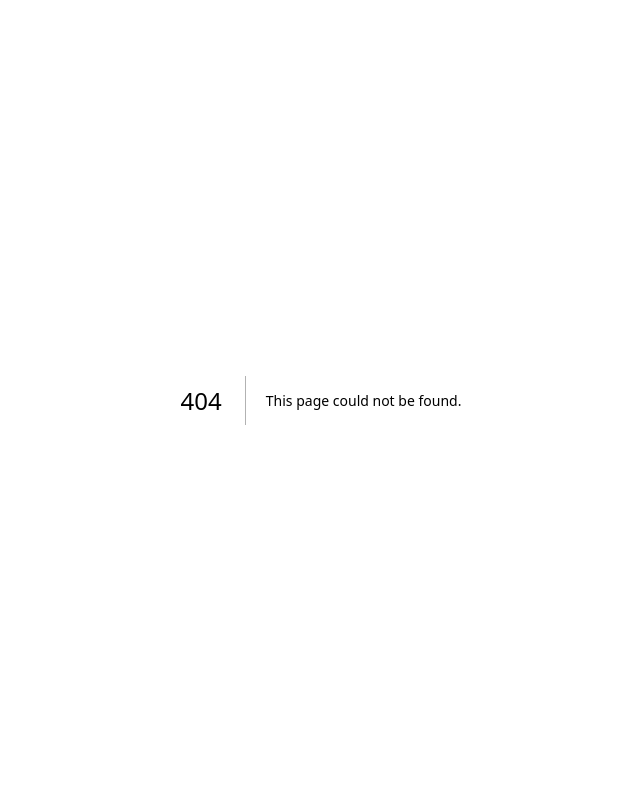
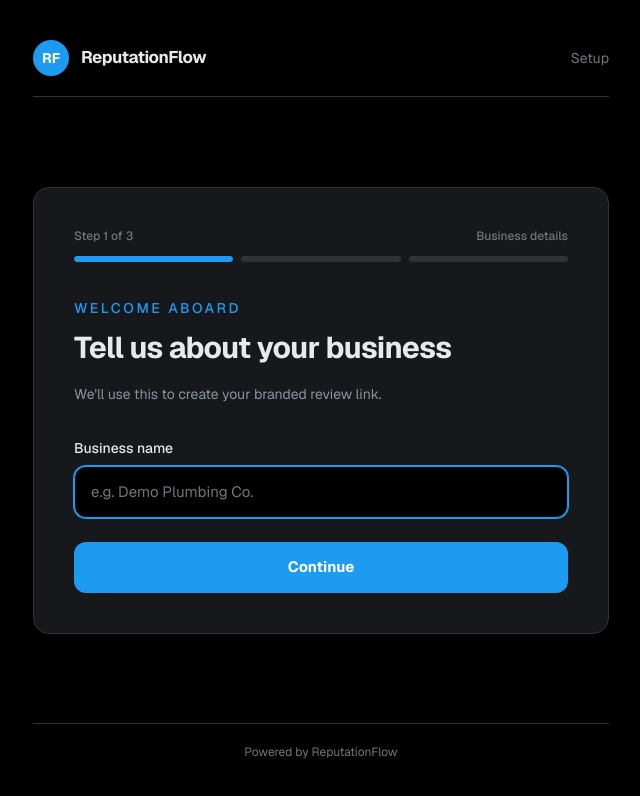
Before and after one commit to godswillphilip831-design/reputationflow, a Next.js app: page /onboarding in a window 1280 px wide. Before the commit this address had no page. Shown: the top 796 px of the page, without its empty margins (319-959 px from the left). Built offline with nearby package versions, Linux system fonts and the light colour scheme.

Commit message:
Add professional onboarding flow

```diff
--- /dev/null
+++ b/src/app/onboarding/page.tsx
@@ -0,0 +1,155 @@
+"use client";
+
+import { useRouter } from "next/navigation";
+import { useEffect, useState, type FormEvent } from "react";
+
+function createSlug(name: string) {
+  return name
+    .trim()
+    .toLowerCase()
+    .replace(/[^a-z0-9]+/g, "-")
+    .replace(/^-+|-+$/g, "");
+}
+
+export default function OnboardingPage() {
+  const router = useRouter();
+  const [step, setStep] = useState(1);
+  const [name, setName] = useState("");
+  const [slug, setSlug] = useState("");
+  const [googleUrl, setGoogleUrl] = useState("");
+  const [urlError, setUrlError] = useState("");
+  const [origin, setOrigin] = useState("");
+
+  useEffect(() => {
+    setOrigin(window.location.origin);
+  }, []);
+
+  function handleBusinessSubmit(event: FormEvent<HTMLFormElement>) {
+    event.preventDefault();
+    const nextSlug = createSlug(name);
+    if (!nextSlug) {
+      return;
+    }
+    setSlug(nextSlug);
+    setStep(2);
+  }
+
+  function handleGoogleSubmit(event: FormEvent<HTMLFormElement>) {
+    event.preventDefault();
+    const normalizedUrl = googleUrl.trim();
+    if (!/google|g\.page/i.test(normalizedUrl)) {
+      setUrlError("Enter a valid Google review link to continue.");
+      return;
+    }
+    setUrlError("");
+    setGoogleUrl(normalizedUrl);
+    setStep(3);
+  }
+
+  function finishOnboarding() {
+    localStorage.setItem(
+      "rf_business",
+      JSON.stringify({ name: name.trim(), slug, googleUrl }),
+    );
+    router.push("/dashboard");
+  }
+
+  return (
+    <main className="flex min-h-screen flex-1 flex-col bg-black px-5 py-6 text-[#e7e9ea] sm:px-8 sm:py-10">
+      <div className="mx-auto flex w-full max-w-xl flex-1 flex-col">
+        <header className="flex items-center justify-between border-b border-[#2f3336] pb-5">
+          <div className="flex items-center gap-3">
+            <div className="flex h-9 w-9 items-center justify-center rounded-full bg-[#1d9bf0] text-sm font-bold text-white">
+              RF
+            </div>
+            <span className="text-[17px] font-bold tracking-tight">ReputationFlow</span>
+          </div>
+          <span className="text-sm text-[#71767b]">Setup</span>
+        </header>
+
+        <section className="flex flex-1 items-center py-10 sm:py-16">
+          <div className="w-full rounded-2xl border border-[#2f3336] bg-[#16181c] p-6 shadow-2xl shadow-black/40 sm:p-10">
+            <div className="mb-9">
+              <div className="mb-3 flex items-center justify-between text-xs font-medium text-[#71767b]">
+                <span>Step {step} of 3</span>
+                <span>{step === 1 ? "Business details" : step === 2 ? "Google reviews" : "Review setup"}</span>
+              </div>
+              <div aria-label={`Step ${step} of 3`} className="flex gap-2" role="progressbar" aria-valuemax={3} aria-valuemin={1} aria-valuenow={step}>
+                {[1, 2, 3].map((item) => (
+                  <div className="h-1.5 flex-1 overflow-hidden rounded-full bg-[#2f3336]" key={item}>
+                    <div className={`h-full rounded-full bg-[#1d9bf0] transition-all ${item <= step ? "w-full" : "w-0"}`} />
+                  </div>
+                ))}
+              </div>
+            </div>
+
+            {step === 1 && (
+              <form onSubmit={handleBusinessSubmit}>
+                <p className="mb-3 text-sm font-medium uppercase tracking-[0.18em] text-[#1d9bf0]">Welcome aboard</p>
+                <h1 className="text-2xl font-bold tracking-tight sm:text-3xl">Tell us about your business</h1>
+                <p className="mt-4 text-sm leading-6 text-[#8b949e]">We&apos;ll use this to create your branded review link.</p>
+                <label className="mt-8 block text-sm font-medium" htmlFor="business-name">Business name</label>
+                <input
+                  autoFocus
+                  className="mt-2 w-full rounded-xl border border-[#2f3336] bg-black px-4 py-3.5 text-[15px] text-[#e7e9ea] outline-none placeholder:text-[#71767b] focus:border-[#1d9bf0] focus:ring-1 focus:ring-[#1d9bf0]"
+                  id="business-name"
+                  onChange={(event) => setName(event.target.value)}
+                  placeholder="e.g. Demo Plumbing Co."
+                  required
+                  value={name}
+                />
+                <button className="mt-6 w-full rounded-xl bg-[#1d9bf0] px-4 py-3.5 text-[15px] font-bold text-white transition hover:bg-[#1a8cd8] focus:outline-none focus:ring-2 focus:ring-[#1d9bf0] focus:ring-offset-2 focus:ring-offset-[#16181c]" type="submit">
+                  Continue
+                </button>
+              </form>
+            )}
+
+            {step === 2 && (
+              <form onSubmit={handleGoogleSubmit}>
+                <p className="mb-3 text-sm font-medium uppercase tracking-[0.18em] text-[#1d9bf0]">Connect your reviews</p>
+                <h1 className="text-2xl font-bold tracking-tight sm:text-3xl">Where should happy customers review you?</h1>
+                <p className="mt-4 text-sm leading-6 text-[#8b949e]">Paste your Google Business review link. You can find it in your Google Business Profile.</p>
+                <label className="mt-8 block text-sm font-medium" htmlFor="google-url">Google review URL</label>
+                <input
+                  autoFocus
+                  className="mt-2 w-full rounded-xl border border-[#2f3336] bg-black px-4 py-3.5 text-[15px] text-[#e7e9ea] outline-none placeholder:text-[#71767b] focus:border-[#1d9bf0] focus:ring-1 focus:ring-[#1d9bf0]"
+                  id="google-url"
+                  onChange={(event) => { setGoogleUrl(event.target.value); setUrlError(""); }}
+                  placeholder="https://g.page/your-business/review"
+                  required
+                  type="url"
+                  value={googleUrl}
+                />
+                {urlError && <p className="mt-2 text-sm text-red-400" role="alert">{urlError}</p>}
+                <div className="mt-6 flex flex-col-reverse gap-3 sm:flex-row">
+                  <button className="w-full rounded-xl border border-[#2f3336] px-4 py-3.5 text-[15px] font-semibold text-[#e7e9ea] transition hover:border-[#71767b] sm:w-1/3" onClick={() => setStep(1)} type="button">Back</button>
+                  <button className="w-full rounded-xl bg-[#1d9bf0] px-4 py-3.5 text-[15px] font-bold text-white transition hover:bg-[#1a8cd8] focus:outline-none focus:ring-2 focus:ring-[#1d9bf0] focus:ring-offset-2 focus:ring-offset-[#16181c] sm:flex-1" type="submit">Continue</button>
+                </div>
+              </form>
+            )}
+
+            {step === 3 && (
+              <div>
+                <p className="mb-3 text-sm font-medium uppercase tracking-[0.18em] text-[#1d9bf0]">Almost ready</p>
+                <h1 className="text-2xl font-bold tracking-tight sm:text-3xl">Review your setup</h1>
+                <p className="mt-4 text-sm leading-6 text-[#8b949e]">Here&apos;s what your customers will see when they open your smart link.</p>
+                <dl className="mt-8 divide-y divide-[#2f3336] rounded-xl border border-[#2f3336] bg-black px-4">
+                  <div className="py-4"><dt className="text-xs uppercase tracking-[0.14em] text-[#71767b]">Business name</dt><dd className="mt-1 text-sm font-medium">{name}</dd></div>
+                  <div className="py-4"><dt className="text-xs uppercase tracking-[0.14em] text-[#71767b]">Slug</dt><dd className="mt-1 break-all text-sm font-medium text-[#1d9bf0]">{slug}</dd></div>
+                  <div className="py-4"><dt className="text-xs uppercase tracking-[0.14em] text-[#71767b]">Smart link preview</dt><dd className="mt-1 break-all text-sm font-medium text-[#1d9bf0]">{origin || "https://your-domain.com"}/r/{slug}</dd></div>
+                  <div className="py-4"><dt className="text-xs uppercase tracking-[0.14em] text-[#71767b]">Google review URL</dt><dd className="mt-1 break-all text-sm text-[#8b949e]">{googleUrl}</dd></div>
+                </dl>
+                <div className="mt-6 flex flex-col-reverse gap-3 sm:flex-row">
+                  <button className="w-full rounded-xl border border-[#2f3336] px-4 py-3.5 text-[15px] font-semibold text-[#e7e9ea] transition hover:border-[#71767b] sm:w-1/3" onClick={() => setStep(2)} type="button">Back</button>
+                  <button className="w-full rounded-xl bg-[#1d9bf0] px-4 py-3.5 text-[15px] font-bold text-white transition hover:bg-[#1a8cd8] focus:outline-none focus:ring-2 focus:ring-[#1d9bf0] focus:ring-offset-2 focus:ring-offset-[#16181c] sm:flex-1" onClick={finishOnboarding} type="button">Finish setup</button>
+                </div>
+              </div>
+            )}
+          </div>
+        </section>
+
+        <footer className="border-t border-[#2f3336] pt-5 text-center text-xs text-[#71767b]">Powered by ReputationFlow</footer>
+      </div>
+    </main>
+  );
+}
--- a/src/app/signup/page.tsx
+++ b/src/app/signup/page.tsx
@@ -30,8 +30,8 @@ export default function SignupPage() {
         return;
       }
 
-      setSuccess("Account created. You can now log in.");
-      setTimeout(() => router.push("/login"), 800);
+      setSuccess("Account created. Let’s set up your business.");
+      setTimeout(() => router.push("/onboarding"), 800);
     } catch (err) {
       setError(err instanceof Error ? err.message : "Unable to create account right now.");
     } finally {
```
